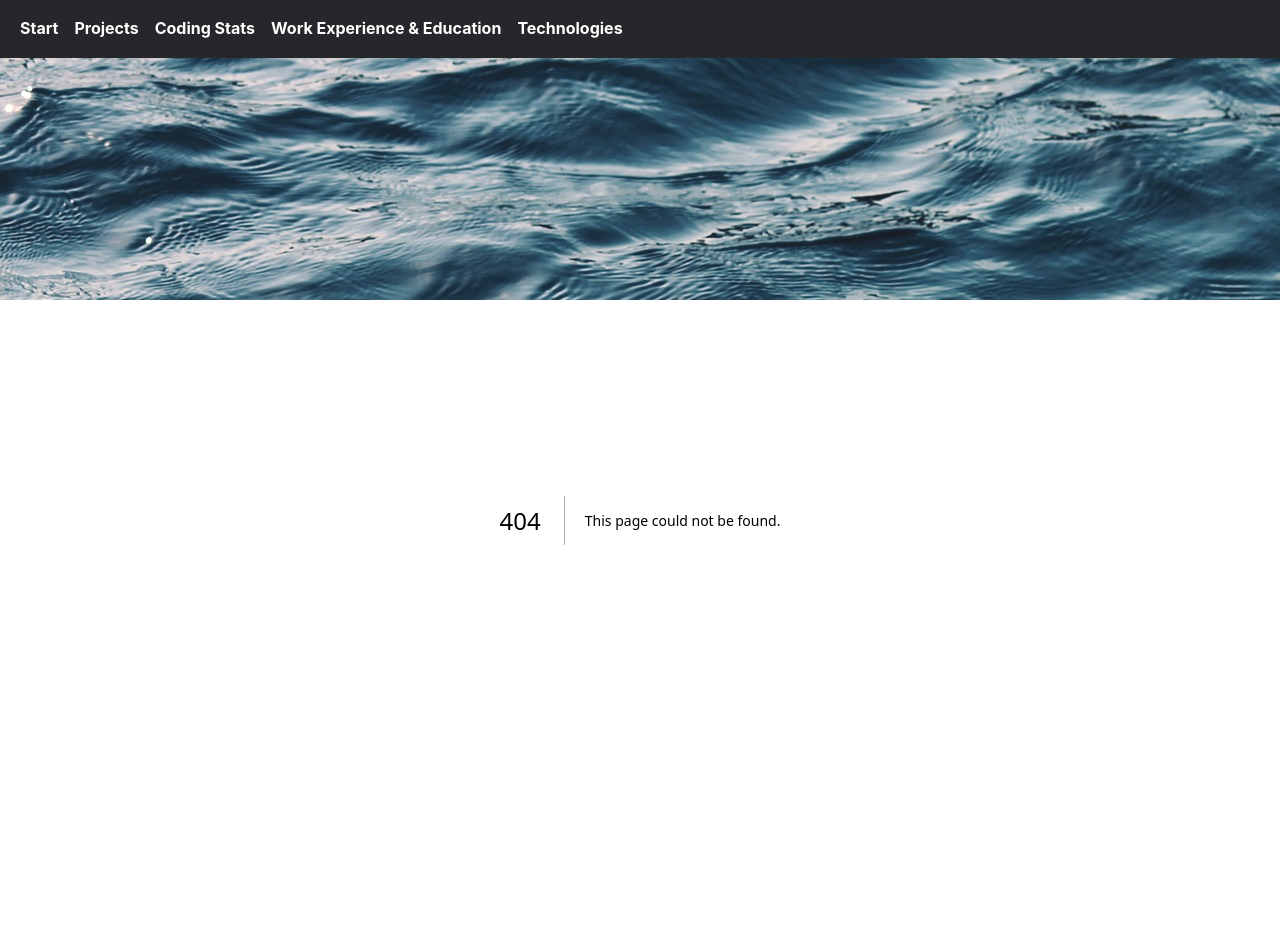
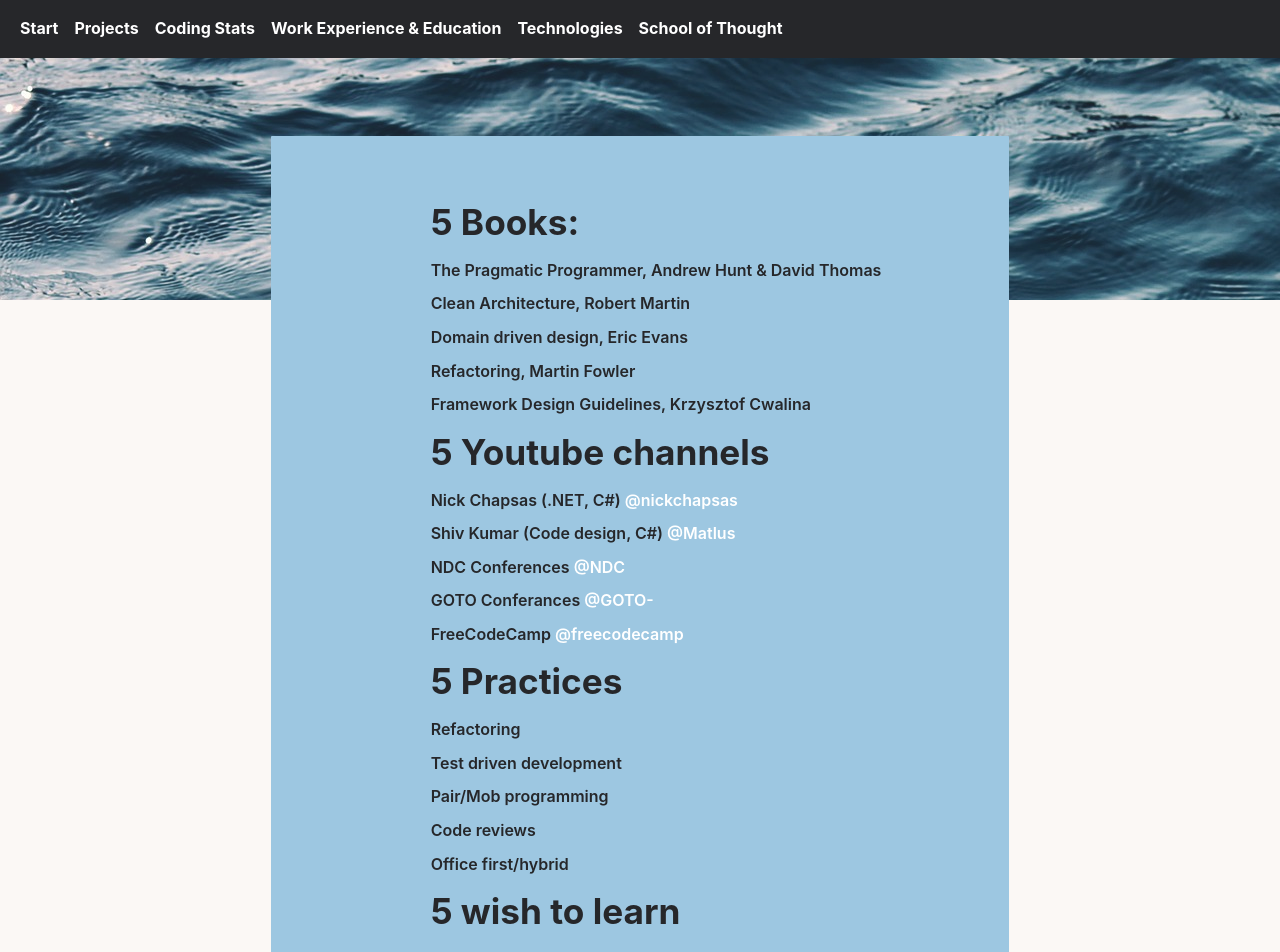
Before and after one commit to RobinAxelsson/personal-jam, a Next.js app: page /school-of-thought in a window 1280 px wide. Before the commit this address had no page. Shown: the top 952 px of the page. Built offline with nearby package versions, Linux system fonts and the light colour scheme.

Commit message:
added school of thought

```diff
--- a/components/summary.jsx
+++ b/components/markdown-card.jsx
@@ -1,10 +1,10 @@
 import ReactMarkdown from 'react-markdown'
 
-export default function Summary({summaryData}) {
+export default function MarkdownCard({markdownContent}) {
   return (
     <Card
       right={
-        <ReactMarkdown>{summaryData.content}</ReactMarkdown>
+        <ReactMarkdown>{markdownContent}</ReactMarkdown>
       }
     />
   );
--- a/data-access/resume-repository.js
+++ b/data-access/resume-repository.js
@@ -16,6 +16,9 @@ export function getSummary() {
 
 export function getHeroContent() {
   return fs.readFileSync('resume/hero.md', 'utf8');
+}
+export function getSchoolOfThoughtContent() {
+  return fs.readFileSync('resume/shool-of-thought.md', 'utf8');
 }
 
 export function getPersonalData() {
--- a/layouts/layout-components/header.jsx
+++ b/layouts/layout-components/header.jsx
@@ -31,6 +31,11 @@ export const Header = () => {
                   Technologies
                 </Link>
               </li>
+              <li>
+                <Link href="/school-of-thought" passHref>
+                  School of Thought
+                </Link>
+              </li>
             </ul>
           </nav>
         </div>
--- a/pages/index.js
+++ b/pages/index.js
@@ -1,6 +1,6 @@
 import { getSummary, getHeroContent } from "../data-access/resume-repository";
 import CardHero from "../components/hero"
-import Summary from "../components/summary"
+import MarkdownCard from "../components/markdown-card"
 export async function getStaticProps() {
   return {
     props: {
@@ -14,7 +14,7 @@ export default function Home({ summaryData, heroContent }) {
   return (
     <div className="card-collection">
       <CardHero heroContent={heroContent} />
-      <Summary summaryData={summaryData}/>
+      <MarkdownCard markdownContent={summaryData.content}/>
         </div>
   );
 }
--- /dev/null
+++ b/pages/school-of-thought.js
@@ -0,0 +1,17 @@
+import { getSchoolOfThoughtContent } from "../data-access/resume-repository";
+import MarkdownCard from "../components/markdown-card"
+export async function getStaticProps() {
+  return {
+    props: {
+      schoolOfThought: getSchoolOfThoughtContent()
+    },
+  };
+}
+
+export default function SchoolOfThoughtPage({ schoolOfThought }) {
+  return (
+    <div className="card-collection">
+      <MarkdownCard markdownContent={schoolOfThought}/>
+        </div>
+  );
+}
--- /dev/null
+++ b/resume/shool-of-thought.md
@@ -0,0 +1,31 @@
+## 5 Books:
+
+- The Pragmatic Programmer, Andrew Hunt & David Thomas
+- Clean Architecture, Robert Martin
+- Domain driven design, Eric Evans
+- Refactoring, Martin Fowler
+- Framework Design Guidelines,  Krzysztof Cwalina
+
+## 5 Youtube channels
+
+- Nick Chapsas (.NET, C#) [@nickchapsas](https://www.youtube.com/@nickchapsas)
+- Shiv Kumar (Code design, C#) [@Matlus](https://www.youtube.com/@Matlus)
+- NDC Conferences [@NDC](https://www.youtube.com/@NDC)
+- GOTO Conferances [@GOTO-](https://www.youtube.com/@GOTO-)
+- FreeCodeCamp [@freecodecamp](https://www.youtube.com/@freecodecamp)
+
+## 5 Practices
+
+- Refactoring
+- Test driven development
+- Pair/Mob programming
+- Code reviews
+- Office first/hybrid
+
+## 5 wish to learn
+
+- Frontend
+- Backend
+- Embedded
+- DevOps
+- And even more 😊
```
